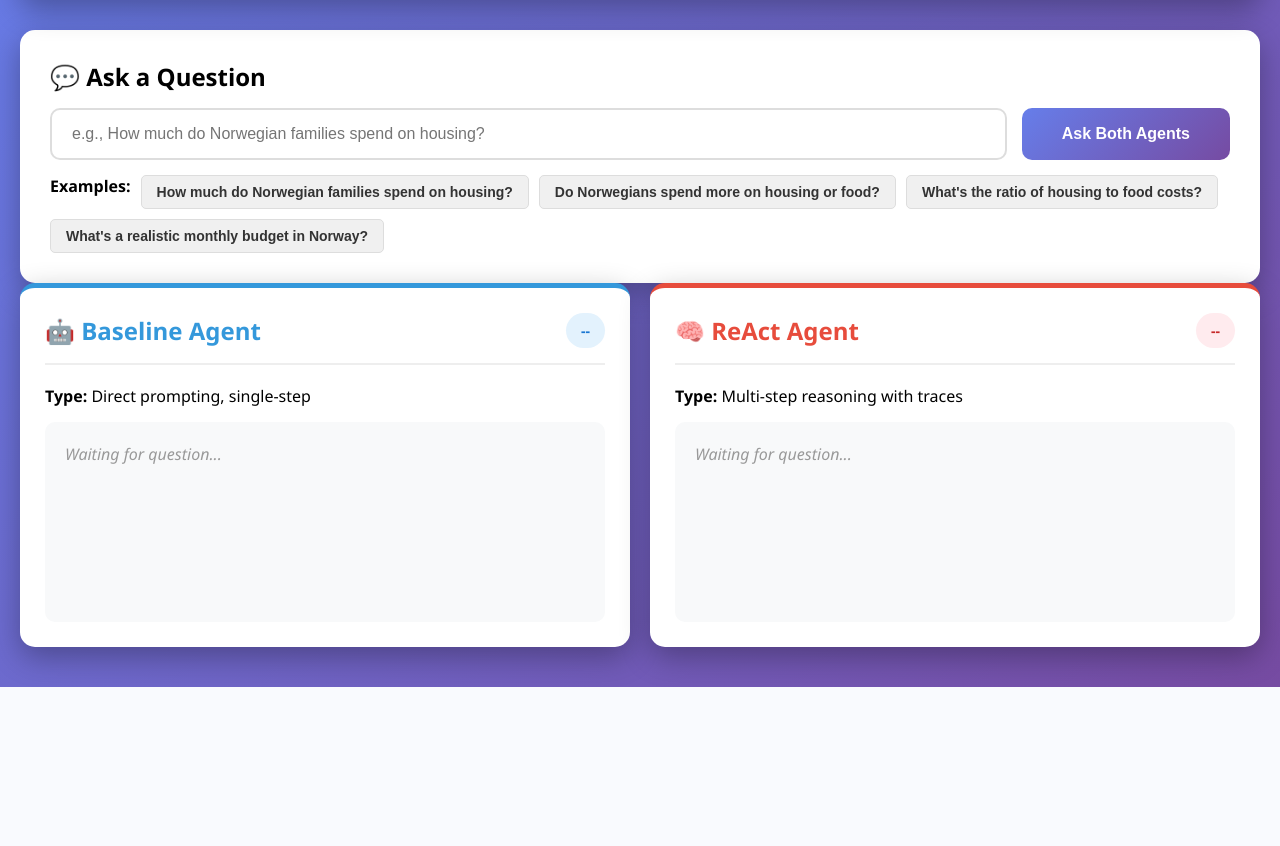
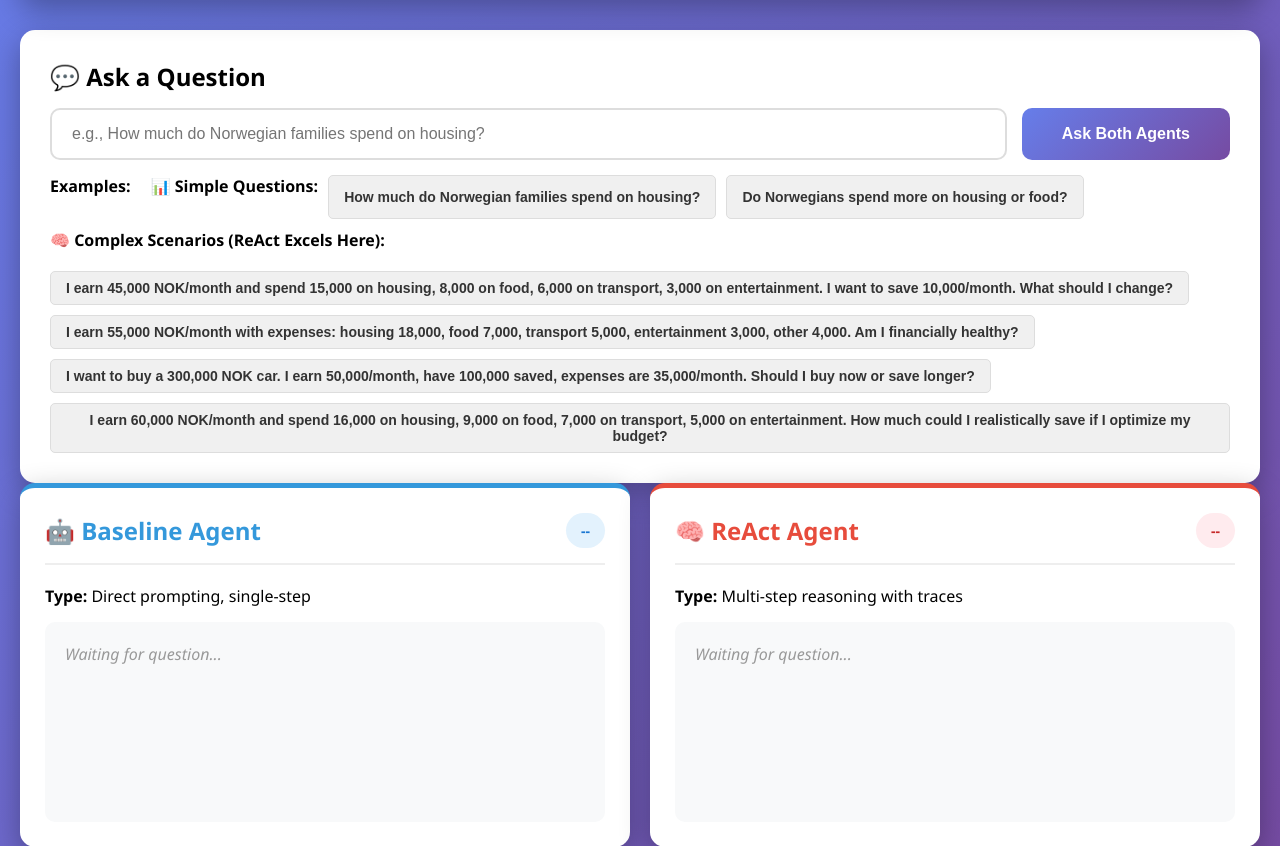
Before and after one commit to Srivatsav1298/Financial_AI_ReAct_Agent, a Flask app: page / in a window 1280 px wide. Shown: the part 169-1015 px from the top of the page. Before the commit the page ends 856 px from the top, so only its background shows below. Run offline with Flask 3, Linux system fonts and the light colour scheme; parts of the project's set-up code (start-up, migrations or seed data) failed here and were passed over.

Commit message:
feat: Add language support to agent queries, improve error handling, and update example questions with categorized examples.

```diff
--- a/web_dashboard/app.py
+++ b/web_dashboard/app.py
@@ -9,9 +9,18 @@ import sys
 from pathlib import Path
 import json
 import time
+import importlib
 
-# Add src to path
-sys.path.append(str(Path(__file__).parent.parent / "src"))
+# Add src to path (from root directory: Norfain/src)
+sys.path.append(str(Path(__file__).parent.parent.parent / "src"))
+
+# Import agent modules
+from agents import baseline
+from agents import react_agent
+
+# Force reload to get latest code (important for development)
+importlib.reload(baseline)
+importlib.reload(react_agent)
 
 from agents.baseline import BaselineAgent
 from agents.react_agent import SimpleReactAgent
@@ -22,10 +31,17 @@ CORS(app)
 
 # Initialize agents
 print("🚀 Initializing agents...")
-baseline_agent = BaselineAgent()
-react_agent = SimpleReactAgent()
-ssb_api = SSBApi()
-print("✅ Agents ready!")
+try:
+    baseline_agent = BaselineAgent()
+    react_agent = SimpleReactAgent()
+    ssb_api = SSBApi()
+    print("✅ Agents ready!")
+except Exception as e:
+    print(f"❌ Failed to initialize agents: {e}")
+    # Initialize with None or handle gracefully if needed,
+    # but for now let it print error.
+    # The agents themselves calculate fallback, but instantiation must succeed.
+    raise e
 
 
 @app.route('/')
@@ -42,6 +58,7 @@ def ask_question():
     """
     data = request.json
     question = data.get('question', '')
+    language = data.get('language', 'en')  # Get language preference (en or no)
 
     if not question:
         return jsonify({'error': 'No question provided'}), 400
@@ -49,16 +66,17 @@ def ask_question():
     try:
         # Get baseline response
         print(f"\n📝 Question: {question}")
+        print(f"🌍 Language: {language}")
         print("🤖 Running Baseline...")
 
         baseline_start = time.time()
-        baseline_result = baseline_agent.answer_question(question)
+        baseline_result = baseline_agent.answer_question(question, language=language)
         baseline_time = time.time() - baseline_start
 
         # Get ReAct response
         print("🧠 Running ReAct...")
         react_start = time.time()
-        react_result = react_agent.answer_question(question)
+        react_result = react_agent.answer_question(question, language=language)
         react_time = time.time() - react_start
 
         print("✅ Both agents complete!")
@@ -92,7 +110,11 @@ def ask_question():
         print(f"❌ Error: {e}")
         import traceback
         traceback.print_exc()
-        return jsonify({'error': str(e)}), 500
+        # Return a structured error response that the frontend can parse
+        return jsonify({
+            'error': str(e),
+            'type': 'Internal Server Error'
+        }), 500
 
 
 @app.route('/api/ssb-data', methods=['GET'])
@@ -137,8 +159,8 @@ def get_ssb_data():
 def get_stats():
     """Get system statistics"""
     try:
-        # Try to load latest results
-        results_dir = Path(__file__).parent.parent / "results"
+        # Try to load latest results from root results directory
+        results_dir = Path(__file__).parent.parent.parent / "results"
 
         baseline_files = sorted(results_dir.glob("baseline_results_*.json"))
         react_files = sorted(results_dir.glob("react_results_*.json"))
--- a/web_dashboard/templates/index.html
+++ b/web_dashboard/templates/index.html
@@ -339,18 +339,29 @@
             </div>
             <div class="example-questions">
                 <strong data-translate="examples">Examples:</strong>
+                <br><br>
+                <div style="margin-bottom: 10px;"><strong>📊 Simple Questions:</strong></div>
                 <button class="example-btn" onclick="useExample(this)" data-translate="example1">How much do Norwegian
                     families spend on
                     housing?</button>
                 <button class="example-btn" onclick="useExample(this)" data-translate="example2">Do Norwegians spend
                     more on housing or
                     food?</button>
-                <button class="example-btn" onclick="useExample(this)" data-translate="example3">What's the ratio of
-                    housing to food
-                    costs?</button>
-                <button class="example-btn" onclick="useExample(this)" data-translate="example4">What's a realistic
-                    monthly budget in
-                    Norway?</button>
+
+                <br><br>
+                <div style="margin-bottom: 10px;"><strong>🧠 Complex Scenarios (ReAct Excels Here):</strong></div>
+                <button class="example-btn" onclick="useExample(this)">I earn 45,000 NOK/month and spend 15,000 on
+                    housing, 8,000 on food, 6,000 on transport, 3,000 on entertainment. I want to save 10,000/month.
+                    What should I change?</button>
+                <button class="example-btn" onclick="useExample(this)">I earn 55,000 NOK/month with expenses: housing
+                    18,000, food 7,000, transport 5,000, entertainment 3,000, other 4,000. Am I financially
+                    healthy?</button>
+                <button class="example-btn" onclick="useExample(this)">I want to buy a 300,000 NOK car. I earn
+                    50,000/month, have 100,000 saved, expenses are 35,000/month. Should I buy now or save
+                    longer?</button>
+                <button class="example-btn" onclick="useExample(this)">I earn 60,000 NOK/month and spend 16,000 on
+                    housing, 9,000 on food, 7,000 on transport, 5,000 on entertainment. How much could I realistically
+                    save if I optimize my budget?</button>
             </div>
         </div>
 
@@ -533,7 +544,10 @@
                     headers: {
                         'Content-Type': 'application/json',
                     },
-                    body: JSON.stringify({ question: question })
+                    body: JSON.stringify({
+                        question: question,
+                        language: currentLanguage  // Send current language to backend
+                    })
                 });
 
                 if (!response.ok) {
@@ -580,8 +594,22 @@
 
             } catch (error) {
                 console.error('Error:', error);
-                document.getElementById('baselineResponse').innerHTML = `<div class="error-message">Error: ${error.message}</div>`;
-                document.getElementById('reactResponse').innerHTML = `<div class="error-message">Error: ${error.message}</div>`;
+
+                // Friendly error message map
+                let displayError = error.message;
+                if (error.message === 'Failed to get response') {
+                    displayError = 'Server failed to respond. Please check if the backend is running.';
+                }
+
+                const errorHtml = `
+                    <div class="error-message">
+                        <strong>⚠️ Error:</strong> ${displayError}
+                        <br><br>
+                        <small>Check the server logs for more details.</small>
+                    </div>`;
+
+                document.getElementById('baselineResponse').innerHTML = errorHtml;
+                document.getElementById('reactResponse').innerHTML = errorHtml;
             } finally {
                 btn.disabled = false;
                 btn.textContent = translations[currentLanguage].askBothAgents;
```
